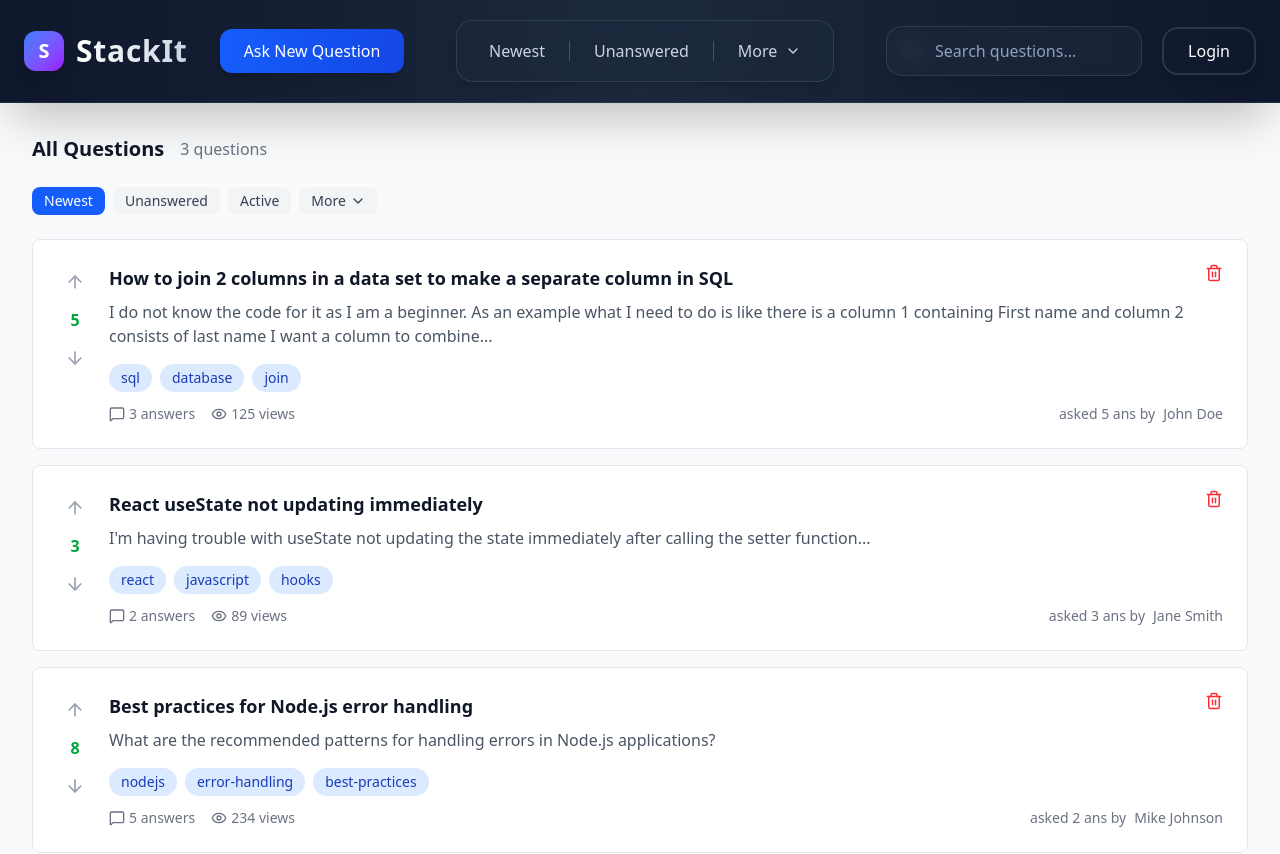
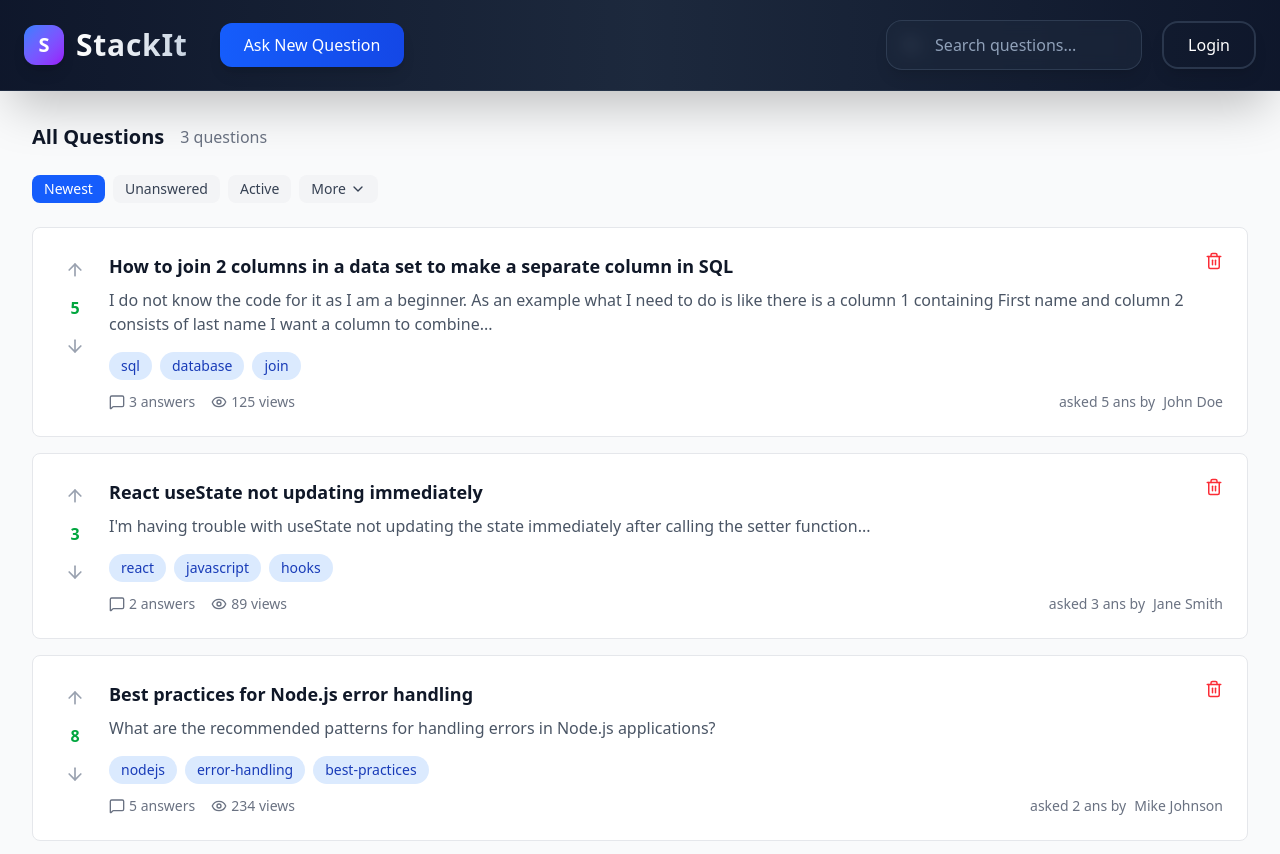
Before and after one commit to Zaid-0504/StackIT, a React app in the folder frontend/: page / in a window 1280 px wide. Shown: the top 854 px of the page. Built offline with nearby package versions, Linux system fonts and the light colour scheme; the HTML template or start-up script is replaced by a standard one.

Commit message:
updated navigations

```diff
--- a/frontend/src/screens/HomeScreen.jsx
+++ b/frontend/src/screens/HomeScreen.jsx
@@ -300,24 +300,7 @@ const Header = ({ onLoginClick, onAskQuestion }) => {
             </button>
           </div>
 
-          {/* Middle: Filters */}
-          <div className="flex items-center gap-2 bg-slate-800/60 backdrop-blur-sm border border-slate-600/50 rounded-2xl px-4 py-2.5 shadow-lg">
-            <button className="text-slate-300 hover:text-white hover:bg-slate-700/50 px-4 py-2 rounded-xl font-medium transition-all duration-200">
-              Newest
-            </button>
-            <div className="w-px h-5 bg-slate-600"></div>
-            <button className="text-slate-300 hover:text-white hover:bg-slate-700/50 px-4 py-2 rounded-xl font-medium transition-all duration-200">
-              Unanswered
-            </button>
-            <div className="w-px h-5 bg-slate-600"></div>
-            <button className="text-slate-300 hover:text-white hover:bg-slate-700/50 px-4 py-2 rounded-xl font-medium transition-all duration-200 flex items-center gap-2">
-              More
-              <ChevronDown
-                size={16}
-                className="transition-transform duration-200 group-hover:rotate-180"
-              />
-            </button>
-          </div>
+
 
           {/* Right: Search + Login */}
           <div className="flex items-center gap-5">
```
